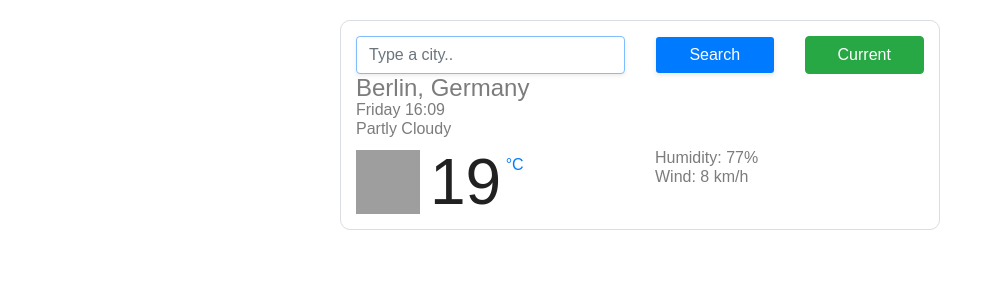
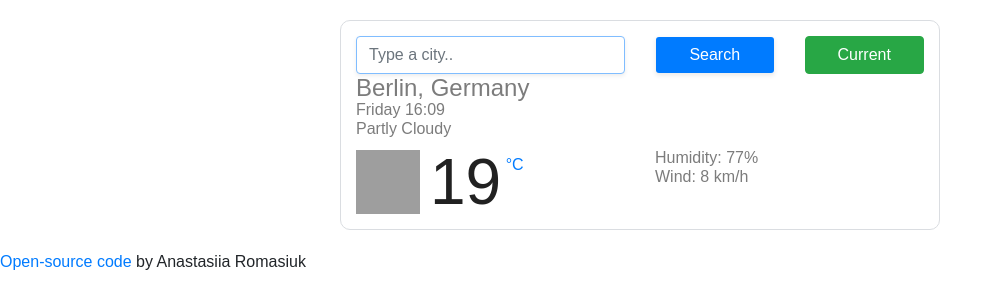
Before and after one commit to anaromasiuk/WeatherApp, a plain HTML site: page index.html in a window 1280 px wide. Shown: the whole page, without its empty margins (0-1003 px from the left). Drawn offline with nearby package versions, Linux system fonts and the light colour scheme; no server answers; grey boxes are pictures that could not be loaded.

Commit message:
added a link to repository

```diff
--- a/index.html
+++ b/index.html
@@ -71,6 +71,10 @@
         </div>
       </div>
     </div>
+    <p>
+      <a href="https://github.com/anaromasiuk/WeatherApp">Open-source code</a>
+      by Anastasiia Romasiuk
+    </p>
     <script src="src/index.js"></script>
   </body>
 </html>
```
